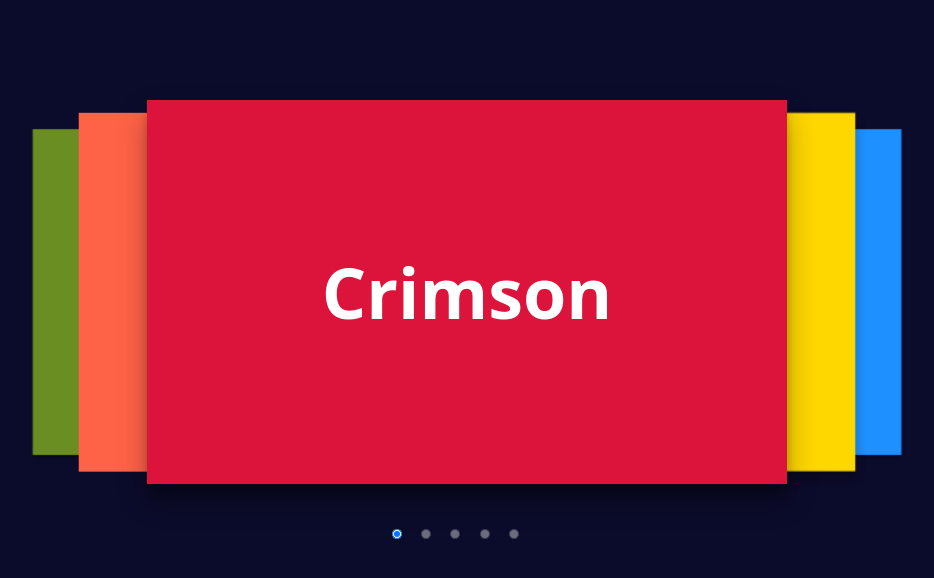
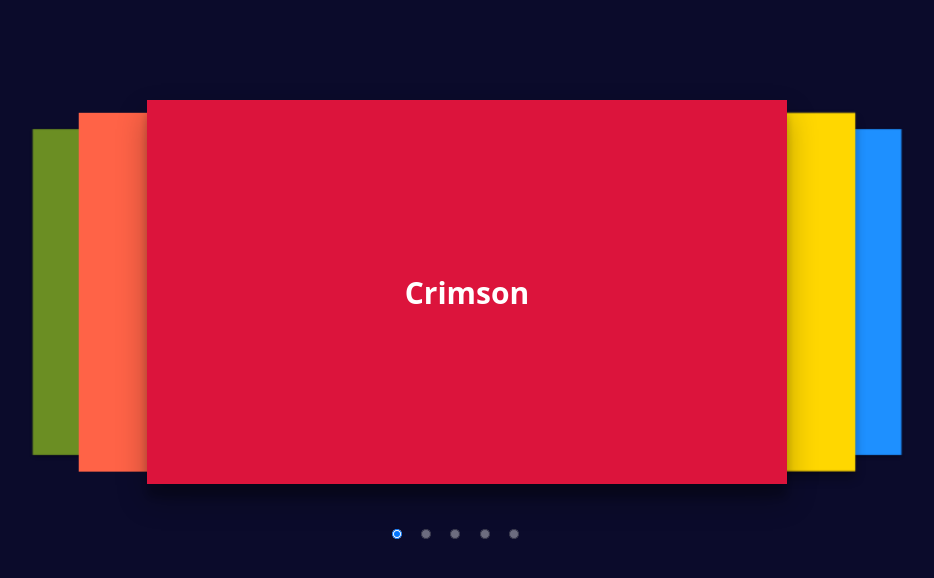
Before and after one commit to OneCode-AA/image-slider, a plain HTML site: page index.html in a window 1280 px wide. Shown: the whole page, without its empty margins (173-1107 px from the left). Drawn offline with Linux system fonts and the light colour scheme.

Commit message:
updated the font size, using the clamp()

```diff
--- a/styles.css
+++ b/styles.css
@@ -42,7 +42,7 @@ input[type="radio"]:checked {
   left: 0;
   top: 0;
   color: #fff;
-  font-size: 70px;
+  font-size: clamp(30px, 100%, 80px);
   font-weight: bold;
   display: flex;
   align-items: center;
```
